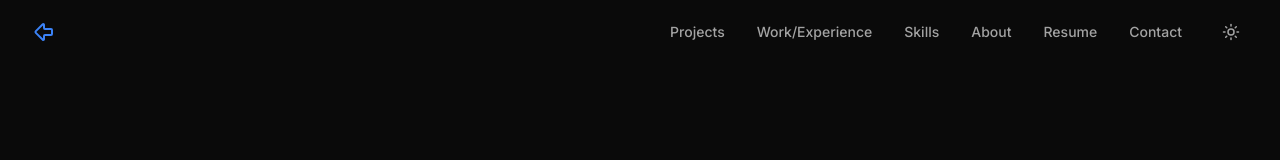
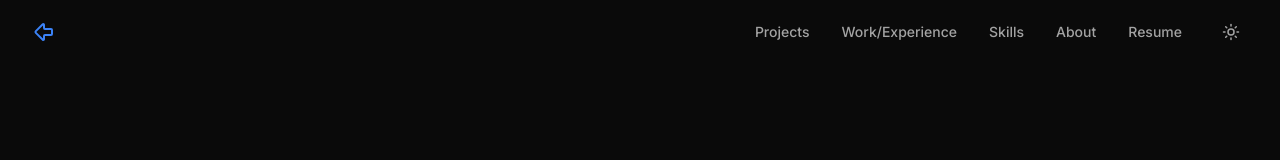
Before and after one commit to GITUPWALE08/portfolio, a React (Vite) app: page / in a window 1280 px wide. Shown: the top 160 px of the page. Built offline with nearby package versions, Linux system fonts and the light colour scheme.

Commit message:
made changes to the hero section for the image to flex properly and the height was adjusted

```diff
--- a/src/components/hero/Hero.tsx
+++ b/src/components/hero/Hero.tsx
@@ -111,7 +111,7 @@ export function Hero() {
               initial={{ opacity: 0 }}
               animate={{ opacity: 1 }}
               transition={{ duration: 0.8, delay: 0.2 }}
-              className="flex-shrink-0 justify-center items-top h-70 sm:w-40 sm:h-48 lg:h-[700px] lg:w-full lg:max-w-none relative"
+              className="flex-shrink-0 justify-center items-top h-100 sm:w-40 sm:h-48 lg:h-[700px] lg:w-full lg:max-w-none relative"
             >
               <img
                 src={myImage}
--- a/src/components/navigation/Navbar.tsx
+++ b/src/components/navigation/Navbar.tsx
@@ -11,7 +11,7 @@ const navLinks = [
   { name: 'Skills', href: '/#skills' },
   { name: 'About', href: '/#about' },
   { name: 'Resume', href: '/resume' },
-  { name: 'Contact', href: '/#contact' },
+  // { name: 'Contact', href: '/#contact' },
 ];
 
 export function Navbar() {
--- a/src/pages/Home.tsx
+++ b/src/pages/Home.tsx
@@ -26,7 +26,7 @@ export function Home() {
       <SkillGroup skills={skills} />
       <ServicesSection services={services} />
       <EducationSection education={education} certifications={certifications} />
-      <ContactSection />
+      {/* <ContactSection /> */}
     </div>
   );
 }
```
